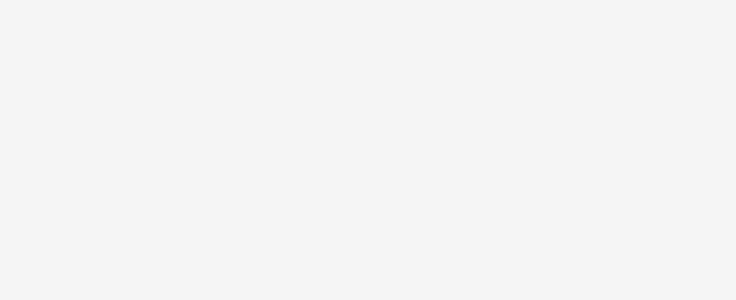
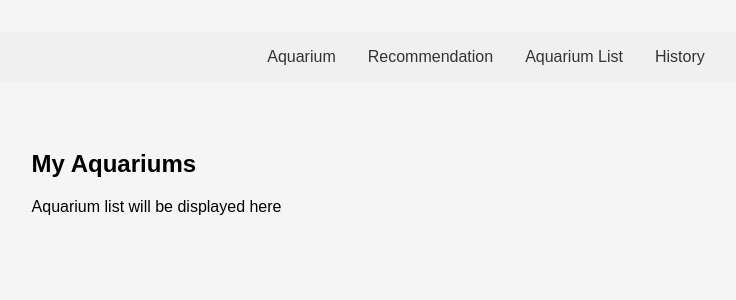
Before and after one commit to chbarbosa/super-acqua-mentor, a React (Vite) app: page /aquarium-list in a window 1280 px wide. Before the commit this address had no page. Shown: the top 300 px of the page, without its empty margins (170-906 px from the left). Built offline with nearby package versions, Linux system fonts and the light colour scheme.

Commit message:
Aquarium list component added

```diff
--- a/src/App.tsx
+++ b/src/App.tsx
@@ -1,5 +1,5 @@
-
 import AquariumForm from './components/AquariumForm/AquariumForm';
+import AquariumList from './components/AquariumList/AquariumList';
 import RecommendationHistory from './components/RecommendationHistory/RecommendationHistory';
 import './index.css';
 import { BrowserRouter, Routes, Route, Navigate } from 'react-router-dom';
@@ -7,13 +7,13 @@ import RecommendationForm from './components/RecommendationForm/RecommendationFo
 import Layout from './Layout';
 
 export default function App() {
-
   return (
     <BrowserRouter>
       <Routes>
         <Route path="/" element={<Layout />}>
           <Route index element={<Navigate to="/recommendation" replace />} />
           <Route path="aquarium" element={<AquariumForm />} />
+          <Route path="aquarium-list" element={<AquariumList />} />
           <Route path="recommendation" element={<RecommendationForm />} />
           <Route path="history" element={<RecommendationHistory />} />
         </Route>
--- a/src/Layout.tsx
+++ b/src/Layout.tsx
@@ -9,6 +9,7 @@ const Layout: React.FC = () => {
         <ul>
           <li><Link to="/aquarium">Aquarium</Link></li>
           <li><Link to="/recommendation">Recommendation</Link></li>
+          <li><Link to="/aquarium-list">Aquarium List</Link></li>
           <li><Link to="/history">History</Link></li>
         </ul>
       </nav>
--- /dev/null
+++ b/src/components/AquariumList/AquariumList.module.css
@@ -0,0 +1,7 @@
+.container {
+  padding: 1rem;
+}
+
+.list {
+  margin-top: 1rem;
+}
--- /dev/null
+++ b/src/components/AquariumList/AquariumList.tsx
@@ -0,0 +1,15 @@
+import React from 'react';
+import styles from './AquariumList.module.css';
+
+const AquariumList: React.FC = () => {
+  return (
+    <div className={styles.container}>
+      <h2>My Aquariums</h2>
+      <div className={styles.list}>
+        <p>Aquarium list will be displayed here</p>
+      </div>
+    </div>
+  );
+};
+
+export default AquariumList;
```
